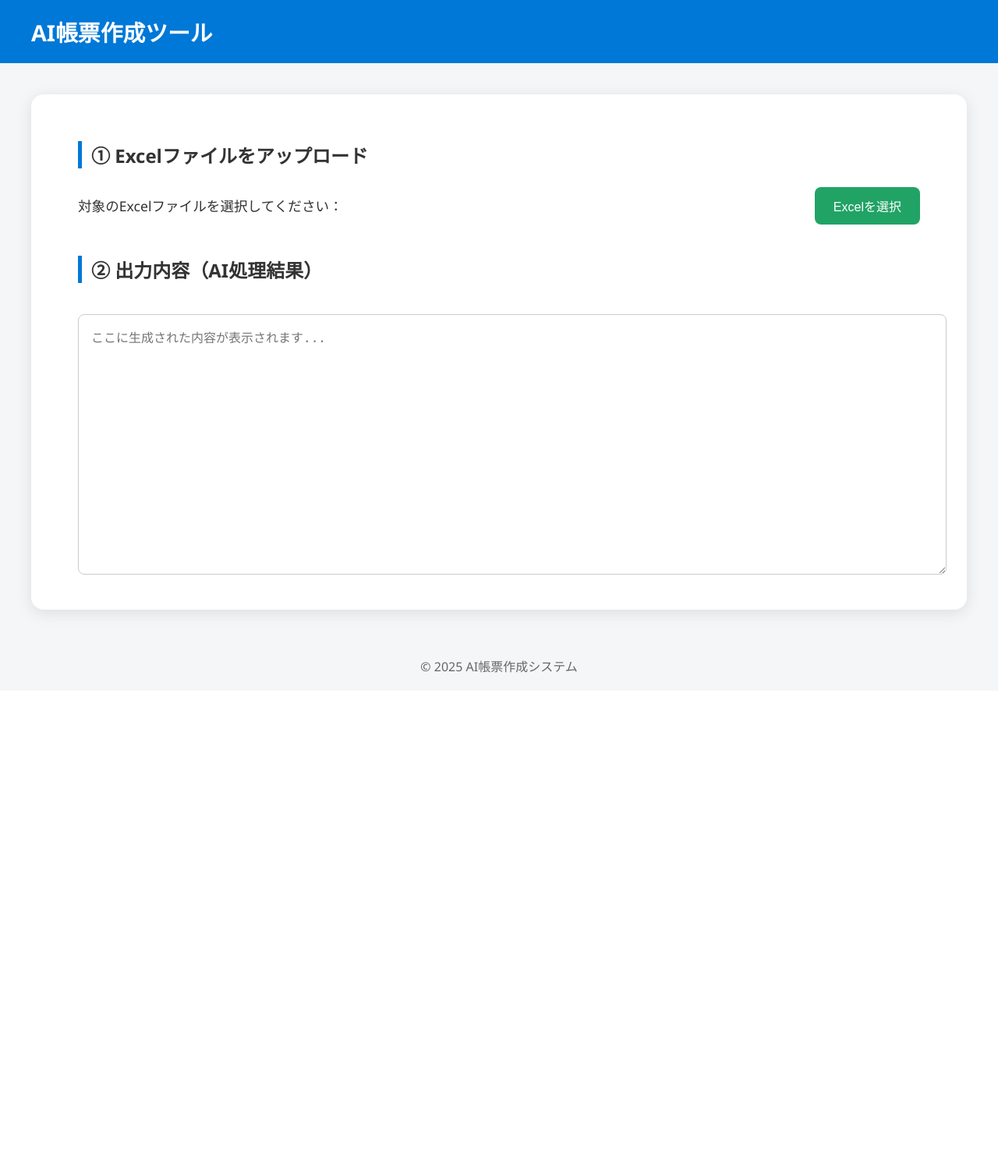
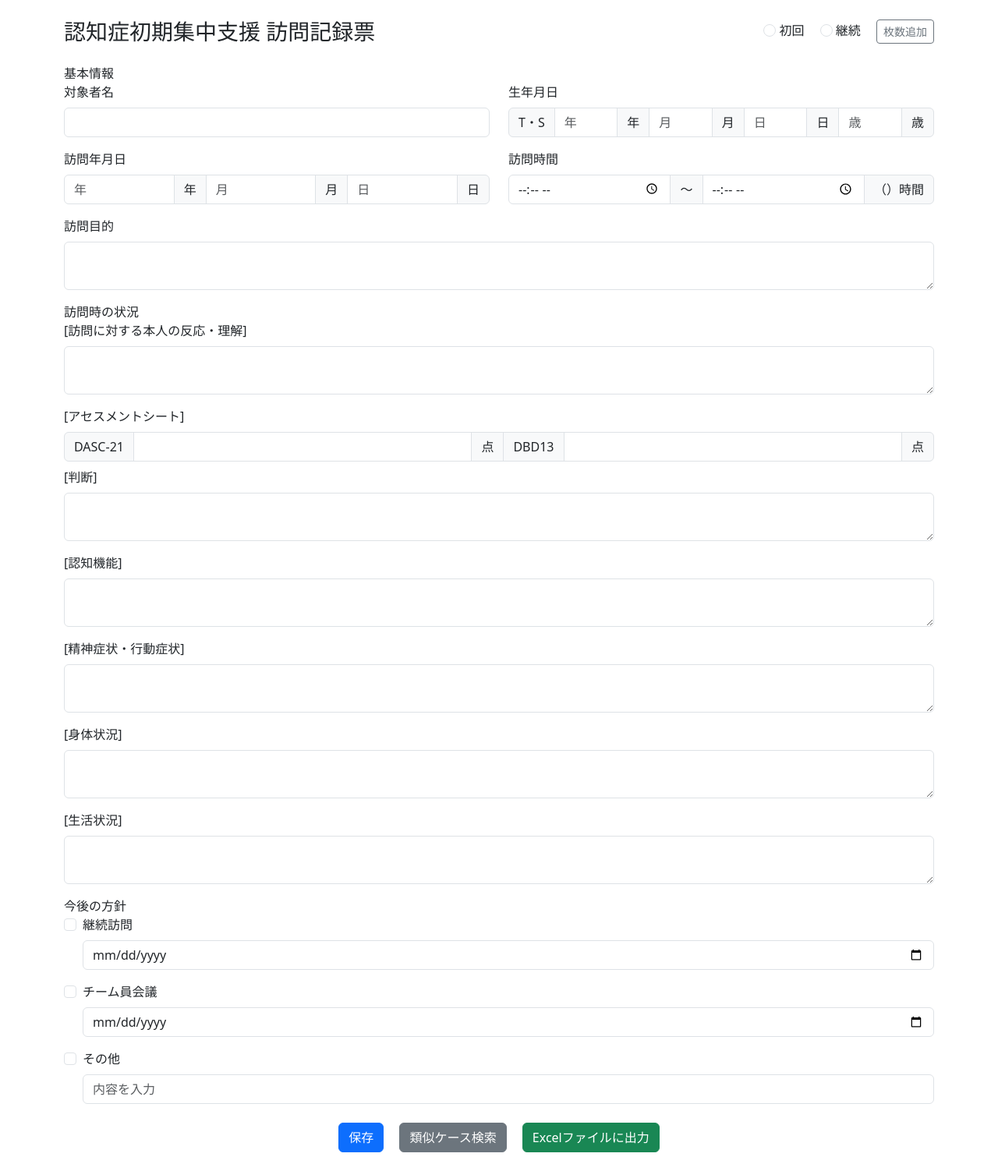
Before and after one commit to UMEZAWADAN/SD-5, a Flask app: template templates/shousai kiroku.html in a window 1280 px wide. Shown: the whole page at 78% size. Before the commit the page ends 863 px from the top, so only its background shows below. Run offline with Flask 3, Linux system fonts and the light colour scheme; the template is opened without the code that fills it, so the values that code supplies are empty.

Commit message:
変更４

```diff
--- a/templates/shousai kiroku.html
+++ b/templates/shousai kiroku.html
@@ -1,113 +1,157 @@
 <!DOCTYPE html>
 <html lang="ja">
 <head>
-<meta charset="UTF-8">
-<meta name="viewport" content="width=device-width, initial-scale=1.0">
-<title>AI帳票作成ツール</title>
-<style>
-  body {
-    font-family: 'Segoe UI', sans-serif;
-    background-color: #f4f6f8;
-    margin: 0;
-    padding: 0;
-  }
+  <meta charset="UTF-8">
+  <meta name="viewport" content="width=device-width, initial-scale=1">
+  <title>認知症初期集中支援 訪問記録票（初回・継続）</title>
 
-  header {
-    background-color: #0078d7;
-    color: white;
-    padding: 20px 40px;
-    font-size: 1.8rem;
-    font-weight: bold;
-  }
+  <link href="https://cdn.jsdelivr.net/npm/bootstrap@5.3.3/dist/css/bootstrap.min.css" rel="stylesheet">
 
-  main {
-    display: flex;
-    justify-content: center;
-    align-items: flex-start;
-    padding: 40px;
-  }
+  <link rel="stylesheet" href="style.css">
+</head>
+<body class="p-4">
 
-  .container {
-    background: white;
-    width: 90%;
-    max-width: 1200px;
-    border-radius: 16px;
-    box-shadow: 0 4px 20px rgba(0,0,0,0.1);
-    padding: 40px 60px;
-  }
+  <div class="container">
+    <div class="d-flex justify-content-between align-items-center mb-4">
+      <h3 class="mb-0">認知症初期集中支援 訪問記録票</h3>
+      <div>
+        <label class="form-check-label me-3">
+          <input type="radio" class="form-check-input" name="visit_type" value="初回"> 初回
+        </label>
+        <label class="form-check-label me-3">
+          <input type="radio" class="form-check-input" name="visit_type" value="継続"> 継続
+        </label>
+        <button class="btn btn-outline-secondary btn-sm">枚数追加</button>
+      </div>
+    </div>
 
-  h2 {
-    color: #333;
-    margin-bottom: 24px;
-    border-left: 5px solid #0078d7;
-    padding-left: 12px;
-  }
+    <form>
+      <div class="form-section">
+        <div class="section-title">基本情報</div>
 
-  .upload-section {
-    display: flex;
-    justify-content: space-between;
-    align-items: center;
-    margin-bottom: 40px;
-  }
+        <div class="row mb-3">
+          <div class="col-md-6">
+            <label class="form-label">対象者名</label>
+            <input type="text" class="form-control">
+          </div>
+          <div class="col-md-6">
+            <label class="form-label">生年月日</label>
+            <div class="input-group">
+              <span class="input-group-text">T・S</span>
+              <input type="text" class="form-control" placeholder="年">
+              <span class="input-group-text">年</span>
+              <input type="text" class="form-control" placeholder="月">
+              <span class="input-group-text">月</span>
+              <input type="text" class="form-control" placeholder="日">
+              <span class="input-group-text">日</span>
+              <input type="text" class="form-control" placeholder="歳">
+              <span class="input-group-text">歳</span>
+            </div>
+          </div>
+        </div>
 
-  .upload-label {
-    font-size: 1.1rem;
-    color: #333;
-    flex: 1;
-  }
+        <div class="row mb-3">
+          <div class="col-md-6">
+            <label class="form-label">訪問年月日</label>
+            <div class="input-group">
+              <input type="text" class="form-control" placeholder="年">
+              <span class="input-group-text">年</span>
+              <input type="text" class="form-control" placeholder="月">
+              <span class="input-group-text">月</span>
+              <input type="text" class="form-control" placeholder="日">
+              <span class="input-group-text">日</span>
+            </div>
+          </div>
+          <div class="col-md-6">
+            <label class="form-label">訪問時間</label>
+            <div class="input-group">
+              <input type="time" class="form-control">
+              <span class="input-group-text">〜</span>
+              <input type="time" class="form-control">
+              <span class="input-group-text">（）時間</span>
+            </div>
+          </div>
+        </div>
 
-  .upload-button {
-    background-color: #21a366;
-    color: white;
-    border: none;
-    padding: 12px 24px;
-    border-radius: 8px;
-    cursor: pointer;
-    font-size: 1rem;
-    transition: 0.3s;
-  }
-
-  .upload-button:hover {
-    background-color: #1e8e5c;
-  }
-
-  .output-section {
-    margin-top: 40px;
-  }
-
-  textarea {
-    width: 100%;
-    height: 300px;
-    padding: 16px;
-    font-size: 1rem;
-    border-radius: 8px;
-    border: 1px solid #ccc;
-    resize: vertical;
-  }
-
-  footer {
-    text-align: center;
-    padding: 20px;
-    color: #666;
-  }
-</style>
-</head>
-<body>
-  <header>AI帳票作成ツール</header>
-  <main>
-    <div class="container">
-      <h2>① Excelファイルをアップロード</h2>
-      <div class="upload-section">
-        <div class="upload-label">対象のExcelファイルを選択してください：</div>
-        <button class="upload-button">Excelを選択</button>
+        <div class="mb-3">
+          <label class="form-label">訪問目的</label>
+          <textarea class="form-control"></textarea>
+        </div>
       </div>
 
-      <h2>② 出力内容（AI処理結果）</h2>
-      <div class="output-section">
-        <textarea placeholder="ここに生成された内容が表示されます..."></textarea>
+      <div class="form-section">
+        <div class="section-title">訪問時の状況</div>
+
+        <div class="mb-3">
+          <label class="form-label">[訪問に対する本人の反応・理解]</label>
+          <textarea class="form-control"></textarea>
+        </div>
+
+        <div class="mb-3">
+          <label class="form-label">[アセスメントシート]</label>
+          <div class="input-group mb-2">
+            <span class="input-group-text">DASC-21</span>
+            <input type="number" class="form-control">
+            <span class="input-group-text">点</span>
+            <span class="input-group-text">DBD13</span>
+            <input type="number" class="form-control">
+            <span class="input-group-text">点</span>
+          </div>
+          <label class="form-label">[判断]</label>
+          <textarea class="form-control"></textarea>
+        </div>
+
+        <div class="mb-3">
+          <label class="form-label">[認知機能]</label>
+          <textarea class="form-control"></textarea>
+        </div>
+
+        <div class="mb-3">
+          <label class="form-label">[精神症状・行動症状]</label>
+          <textarea class="form-control"></textarea>
+        </div>
+
+        <div class="mb-3">
+          <label class="form-label">[身体状況]</label>
+          <textarea class="form-control"></textarea>
+        </div>
+
+        <div class="mb-3">
+          <label class="form-label">[生活状況]</label>
+          <textarea class="form-control"></textarea>
+        </div>
       </div>
-    </div>
-  </main>
-  <footer>© 2025 AI帳票作成システム</footer>
+
+      <div class="form-section">
+        <div class="section-title">今後の方針</div>
+
+        <div class="form-check mb-3">
+          <input class="form-check-input" type="checkbox" id="visitCheck">
+          <label class="form-check-label" for="visitCheck">継続訪問</label>
+          <input type="date" class="form-control mt-2">
+        </div>
+
+        <div class="form-check mb-3">
+          <input class="form-check-input" type="checkbox" id="teamCheck">
+          <label class="form-check-label" for="teamCheck">チーム員会議</label>
+          <input type="date" class="form-control mt-2">
+        </div>
+
+        <div class="form-check">
+          <input class="form-check-input" type="checkbox" id="otherCheck">
+          <label class="form-check-label" for="otherCheck">その他</label>
+          <input type="text" class="form-control mt-2" placeholder="内容を入力">
+        </div>
+      </div>
+
+      <div class="text-center mt-4">
+        <button type="submit" class="btn btn-primary mx-2">保存</button>
+        <button type="button" class="btn btn-secondary mx-2">類似ケース検索</button>
+        <button type="button" class="btn btn-success mx-2">Excelファイルに出力</button>
+      </div>
+
+    </form>
+  </div>
+
 </body>
 </html>
```
Also changed, not shown: static/css/shousai kiroku.css (+24 -123 lines).
